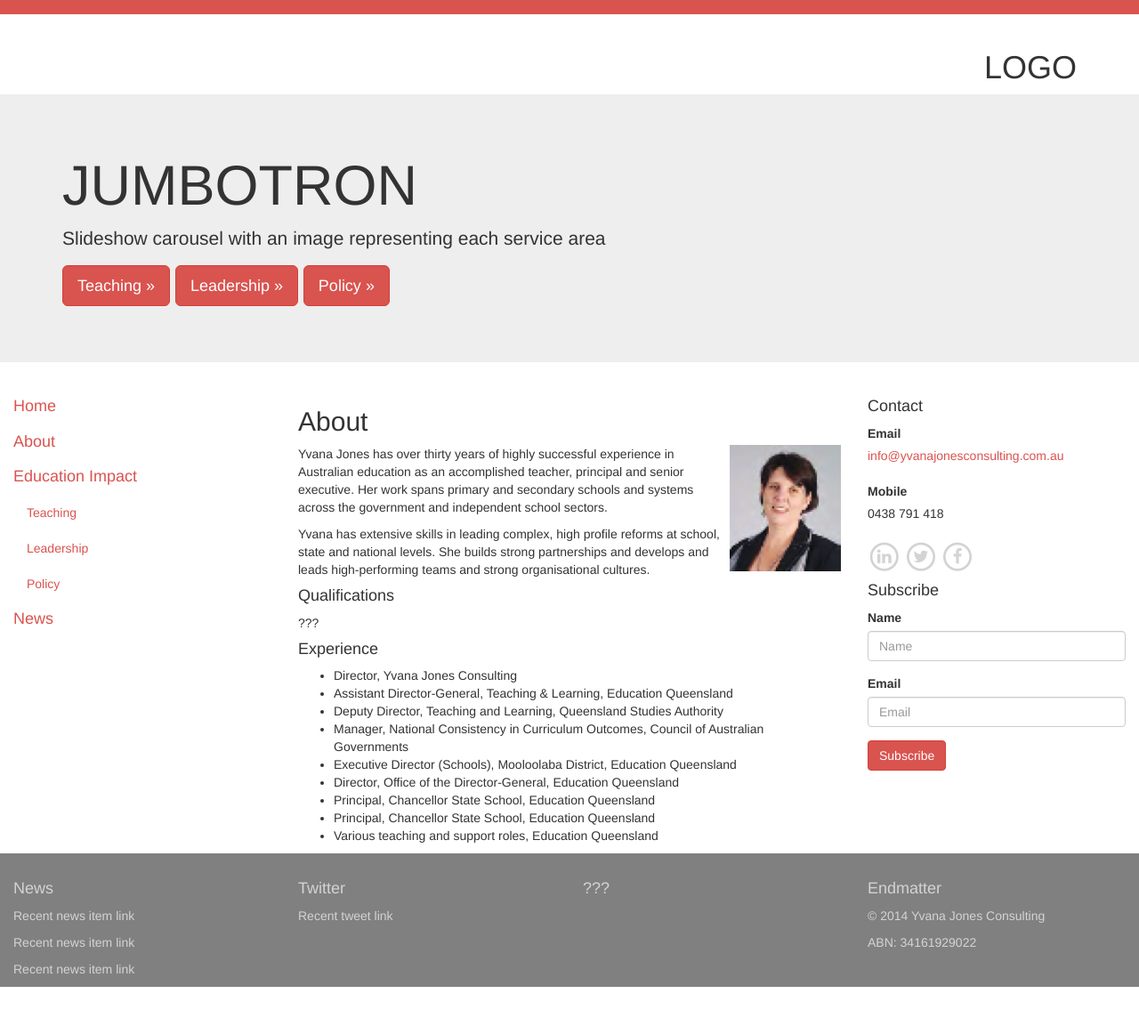
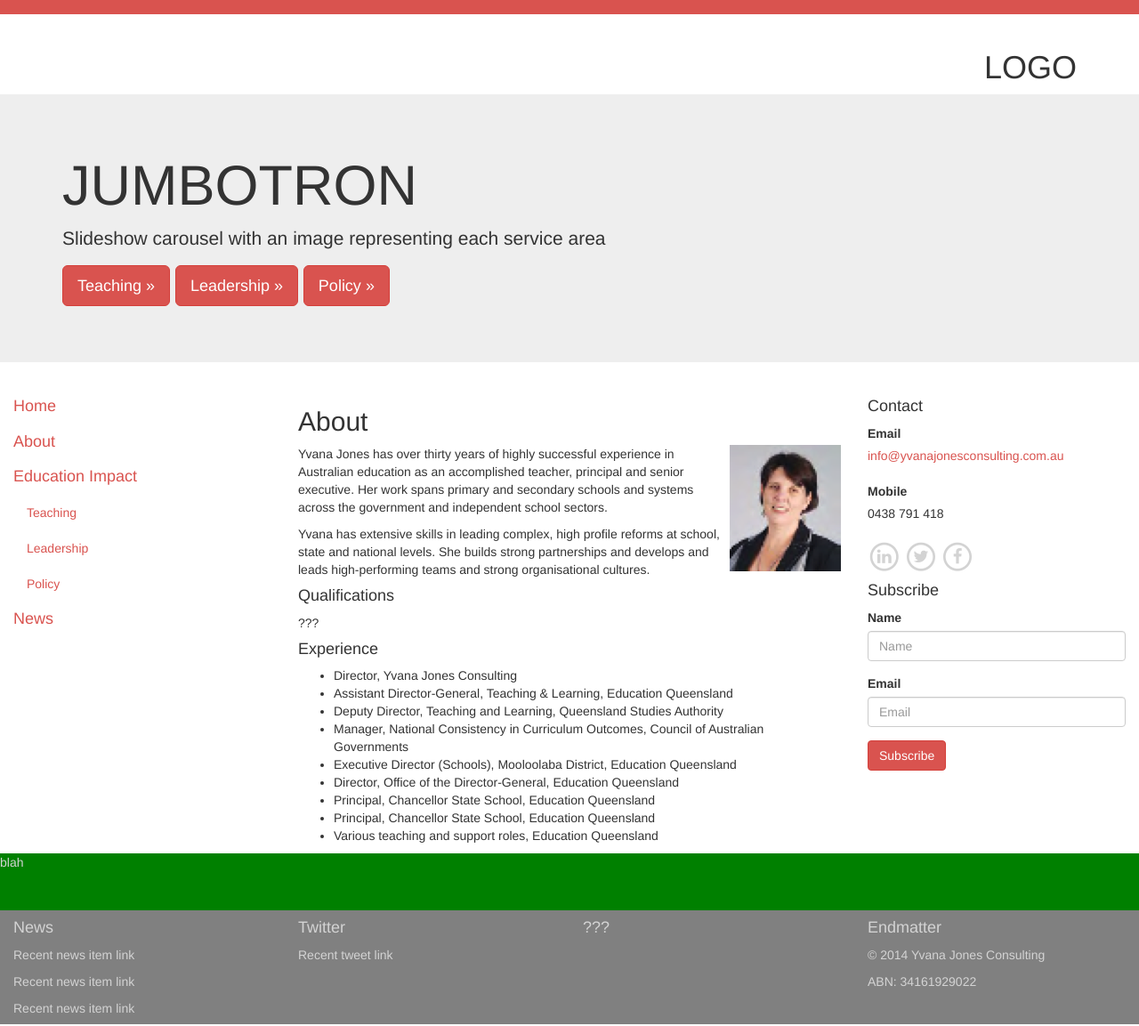
Before and after one commit to idm/idm.github.io, a Jekyll site: the page built from yjc/about.md, in a window 1280 px wide. Shown: the whole page at 89% size. Built offline with Jekyll 4.4.1, drawn with Linux system fonts in a browser that asks for light colours; nearby versions of some CDN libraries; before the commit the page ends 1109 px from its top, so only the background shows below that.

Commit message:
initial clients

```diff
--- a/_layouts/yjc.html
+++ b/_layouts/yjc.html
@@ -41,15 +41,17 @@ html, body {
 
 #main {
   overflow:auto;
-  padding-bottom:150px; /* needs to be bigger than footer height*/
+  padding-bottom:192px; /* needs to be bigger than footer height*/
 }
 
 .footer {
   position: relative;
-  margin-top: -150px; /* negative value of footer height */
-  height: 150px;
+  margin-top: -192px; /* negative value of footer height */
+  height: 192px;
   clear:both;
+/*
   padding-top:20px;
+*/
   background-color: gray;
   color: LightGray;
 }
@@ -60,6 +62,15 @@ html, body {
   color:  LightGray;
 }
 
+.clients {
+  height: 64px;
+  background-color: green;
+  align: center;
+}
+
+img {
+  vertical-align: middle;
+}
 
 </style>
 </head>
@@ -151,6 +162,9 @@ html, body {
 </div> <!-- main -->
 </div> <!-- wrap -->
 <footer class="footer">
+<div class="clients">
+blah
+</div>
 <div class="container-fluid">
 <div class="row">
         <div class="col-md-3">
```
